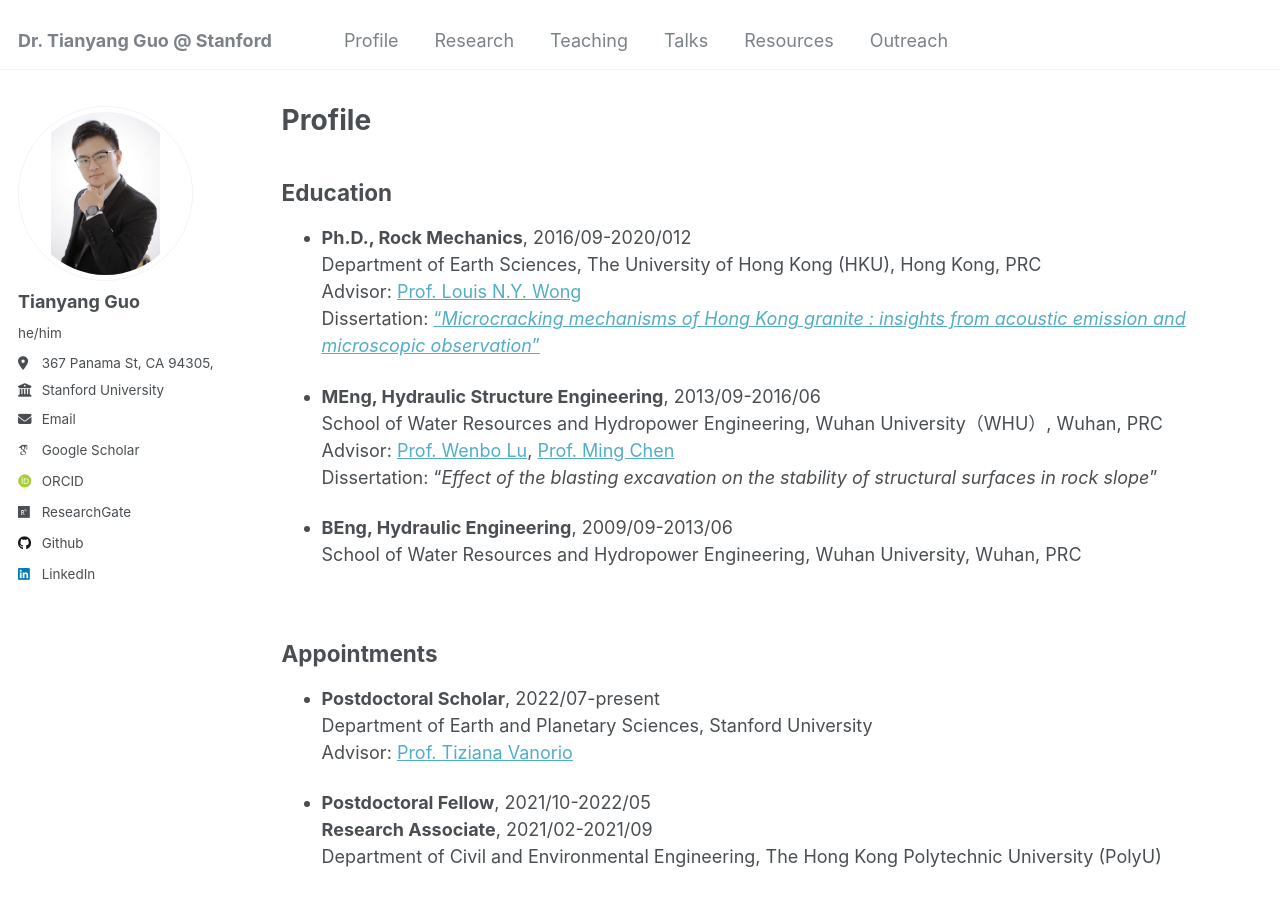
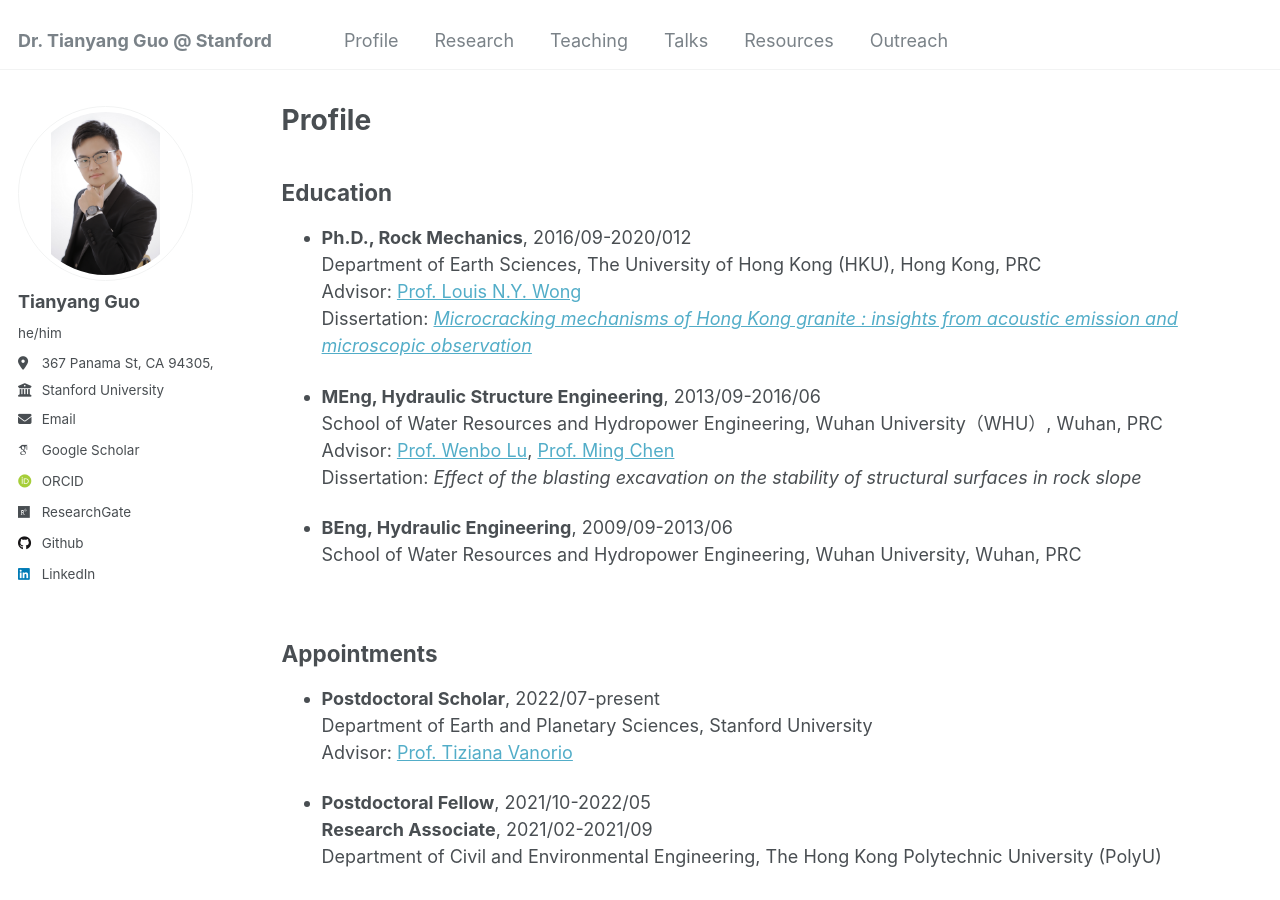
Before and after one commit to guotystanford/guotystanford.github.io, a Jekyll site: the page built from _pages/profile.md, in a window 1280 px wide and 900 px high. Built offline with Jekyll 4.4.1, drawn with Linux system fonts in a browser that asks for light colours; some web fonts are replaced.

```diff
--- a/_pages/profile.md
+++ b/_pages/profile.md
@@ -13,12 +13,12 @@ redirect_from:
 * <b>Ph.D., Rock Mechanics</b>, 2016/09-2020/012
   Department of Earth Sciences, The University of Hong Kong (HKU), Hong Kong, PRC
   Advisor: [Prof. Louis N.Y. Wong](https://www.earthsciences.hku.hk/people/academic_staff/77/?back=af3a6f1ace1fc32210286eb66ab8ef53)
-  Dissertation: ["<i>Microcracking mechanisms of Hong Kong granite : insights from acoustic emission and microscopic observation</i>"](https://www.researchgate.net/publication/354544340_Microcracking_mechanisms_of_Hong_Kong_granite_Insights_from_acoustic_emission_and_microscopic_observation)
+  Dissertation: [<i>Microcracking mechanisms of Hong Kong granite : insights from acoustic emission and microscopic observation</i>](https://www.researchgate.net/publication/354544340_Microcracking_mechanisms_of_Hong_Kong_granite_Insights_from_acoustic_emission_and_microscopic_observation)
 
 * <b>MEng, Hydraulic Structure Engineering</b>, 2013/09-2016/06
   School of Water Resources and Hydropower Engineering, Wuhan University（WHU）, Wuhan, PRC
   Advisor: [Prof. Wenbo Lu](https://swrh.whu.edu.cn/info/1087/3084.htm), [Prof. Ming Chen](https://swrh.whu.edu.cn/info/1087/3096.htm)
-  Dissertation: "<i>Effect of the blasting excavation on the stability of structural surfaces in rock slope</i>"
+  Dissertation: <i>Effect of the blasting excavation on the stability of structural surfaces in rock slope</i>
 
 * <b>BEng, Hydraulic Engineering</b>, 2009/09-2013/06
   School of Water Resources and Hydropower Engineering, Wuhan University, Wuhan, PRC
```
